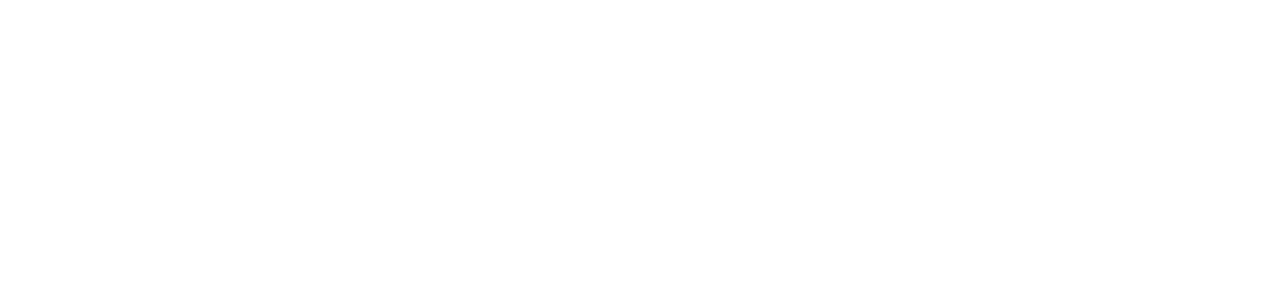
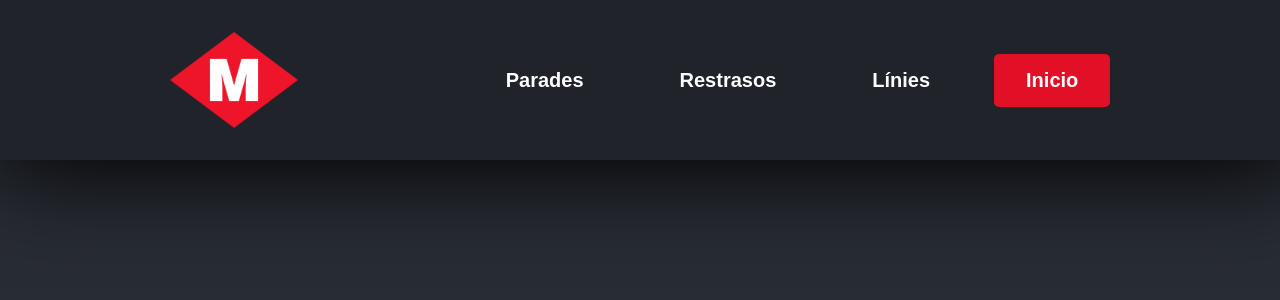
Before and after one commit to alexcgomez/mou-bcn, a React (Create React App) app: page /home in a window 1280 px wide. Shown: the top 300 px of the page. Built offline with nearby package versions, Linux system fonts and the light colour scheme.

Commit message:
Creados componentes button, buttonSimple, Navbar

```diff
--- a/public/index.html
+++ b/public/index.html
@@ -8,6 +8,10 @@
     <meta
       name="description"
       content="Web site created using create-react-app"
+    />
+    <link
+      rel="stylesheet"
+      href="https://fonts.googleapis.com/css?family=Roboto:300,400,500,700&display=swap"
     />
     <link rel="apple-touch-icon" href="%PUBLIC_URL%/logo192.png" />
     <!--
--- a/src/Routes.js
+++ b/src/Routes.js
@@ -4,14 +4,17 @@
 import About from "./modules/about/about";
 import Lineas from "./modules/lineas/lineas";
 import Paradas from "./modules/paradas/paradas";
+import Home from "./modules/home/home";
 
 const Routes = () => {
   return (
     <Switch>
       <Route exact path="/" component={Entrypoint} />
       <Route exact path="/about" component={About} />
+      <Route exact path="/home" component={Home} />
+      <Route exact path="/paradas" component={Paradas} />
       <Route exact path="/lineas" component={Lineas} />
-      <Route exact path="/paradas" component={Paradas} />
+      <Route exact path="/retrasos" />
     </Switch>
   );
 };
--- /dev/null
+++ b/src/modules/common/button/button.js
@@ -0,0 +1,8 @@
+import React, { Component } from "react";
+import "./button.scss";
+
+export default class Button extends Component {
+  render() {
+    return <button className="button">{this.props.text}</button>;
+  }
+}
--- /dev/null
+++ b/src/modules/common/button/button.scss
@@ -0,0 +1,23 @@
+.button {
+  background-color: #e21027; /* Green */
+  border: none;
+  color: white;
+  margin: 1rem;
+  padding: 15px 32px;
+  text-align: center;
+  text-decoration: none;
+  display: inline-block;
+  font-size: 20px;
+  font-weight: bold;
+  border-radius: 5px;
+  transition: 0.5s;
+}
+.button:hover {
+  transition: 0.5s;
+  background-color: #aa0000;
+}
+@media (min-width: 400px) {
+  .button {
+    margin-right: 1rem;
+  }
+}
--- /dev/null
+++ b/src/modules/common/buttonSimple/buttonSimple.js
@@ -0,0 +1,8 @@
+import React, { Component } from "react";
+import "./buttonSimple.scss";
+
+export default class ButtonSimple extends Component {
+  render() {
+    return <button className="button-simple">{this.props.text}</button>;
+  }
+}
--- /dev/null
+++ b/src/modules/common/buttonSimple/buttonSimple.scss
@@ -0,0 +1,24 @@
+.button-simple {
+  background-color: transparent; /* Green */
+  border: none;
+  margin: 1rem;
+  color: white;
+  padding: 15px 32px;
+  text-align: center;
+  text-decoration: none;
+  display: inline-block;
+  font-size: 20px;
+  font-weight: bold;
+  border-radius: 5px;
+  transition: 0.5s;
+}
+.button-simple:hover {
+  transition: 0.5s;
+  background-color: white;
+  color: black;
+}
+@media (min-width: 400px) {
+  .button {
+    margin-right: 1rem;
+  }
+}
--- /dev/null
+++ b/src/modules/common/navbar/navbar.js
@@ -0,0 +1,44 @@
+import React, { Component } from "react";
+import MetroLogo from "../../../resources/metro-logo.png";
+import "./navbar.scss";
+import Button from "../button/button";
+import ButtonSimple from "../buttonSimple/buttonSimple";
+import { NavLink } from "react-router-dom";
+
+export default class Navbar extends Component {
+  render() {
+    return (
+      <div className="top-navbar">
+        <img src={MetroLogo} className="logo-navbar" alt="Metro" />
+        <NavLink
+          to="/paradas"
+          exact
+          style={{ textDecoration: "none", color: "white" }}
+        >
+          <ButtonSimple text="Parades" />
+        </NavLink>
+        <NavLink
+          to="/retrasos"
+          exact
+          style={{ textDecoration: "none", color: "white" }}
+        >
+          <ButtonSimple text="Restrasos" />
+        </NavLink>
+        <NavLink
+          to="/linias"
+          exact
+          style={{ textDecoration: "none", color: "white" }}
+        >
+          <ButtonSimple text="Línies" />
+        </NavLink>
+        <NavLink
+          to="/home"
+          exact
+          style={{ textDecoration: "none", color: "white" }}
+        >
+          <Button text="Inicio" />
+        </NavLink>
+      </div>
+    );
+  }
+}
--- /dev/null
+++ b/src/modules/common/navbar/navbar.scss
@@ -0,0 +1,25 @@
+.top-navbar {
+  position: fixed;
+  background-color: #20232a;
+  width: 100%;
+  box-shadow: 10px 10px 100px black;
+  border-radius: 2px;
+  font-size: medium;
+  color: white;
+  min-height: 3rem;
+  padding: 1rem;
+  display: flex;
+  align-items: center;
+  justify-content: center;
+}
+.logo-navbar {
+  width: 8rem;
+  margin: 1rem 10rem;
+}
+
+@media (min-width: 400px) {
+  .logo-navbar {
+    width: 8rem;
+    margin-left: 1rem;
+  }
+}
--- a/src/modules/entrypoint/entrypoint.js
+++ b/src/modules/entrypoint/entrypoint.js
@@ -8,8 +8,12 @@
     return (
       <div className="background">
         <div>
-          <img src={MetroLogo} alt="Metro"></img>
-          <NavLink to="/lineas" exact activeStyle={{ textDecoration: "none" }}>
+          <img src={MetroLogo} className="logo-entrypoint" alt="Metro"></img>
+          <NavLink
+            to="/home"
+            exact
+            style={{ textDecoration: "none", color: "white" }}
+          >
             <div className="principalButton">
               <h1 name="name">MouBCN</h1>
             </div>
--- a/src/modules/entrypoint/entrypoint.scss
+++ b/src/modules/entrypoint/entrypoint.scss
@@ -17,7 +17,7 @@
   font-size: 10px;
 }
 
-img {
+.logo-entrypoint {
   width: 200px;
 }
 
--- /dev/null
+++ b/src/modules/home/home.js
@@ -0,0 +1,13 @@
+import React, { Component } from "react";
+import "./home.scss";
+import Navbar from "../common/navbar/navbar";
+
+export default class Home extends Component {
+  render() {
+    return (
+      <div className="home-background">
+        <Navbar></Navbar>
+      </div>
+    );
+  }
+}
--- /dev/null
+++ b/src/modules/home/home.scss
@@ -0,0 +1,8 @@
+.home-background {
+  text-align: center;
+  background-color: #282c34;
+  min-height: 100vh;
+  display: flex;
+  flex-direction: column;
+  align-items: center;
+}
```
Also changed, not shown: 1 other file (tests, documents, lock files or other folders).
